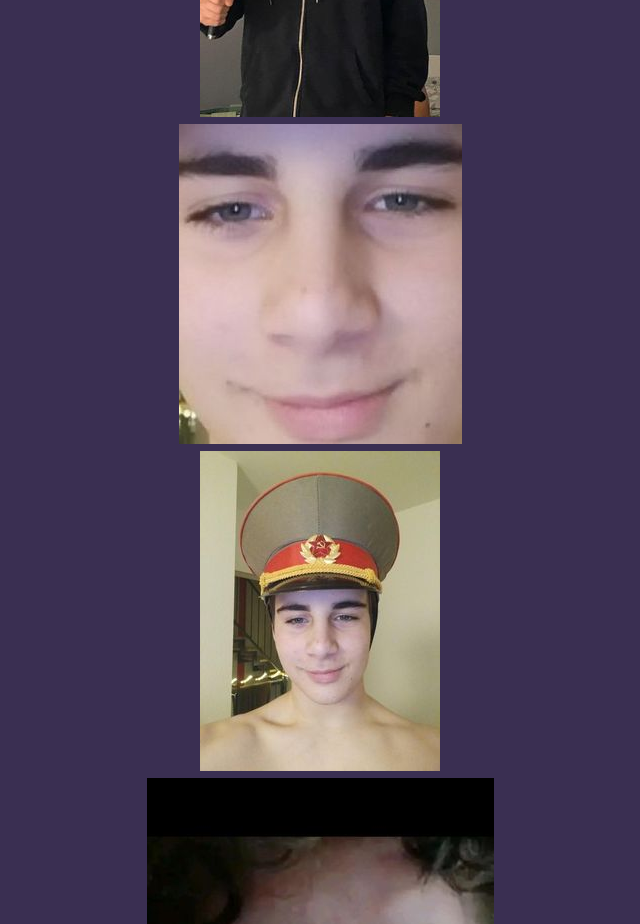
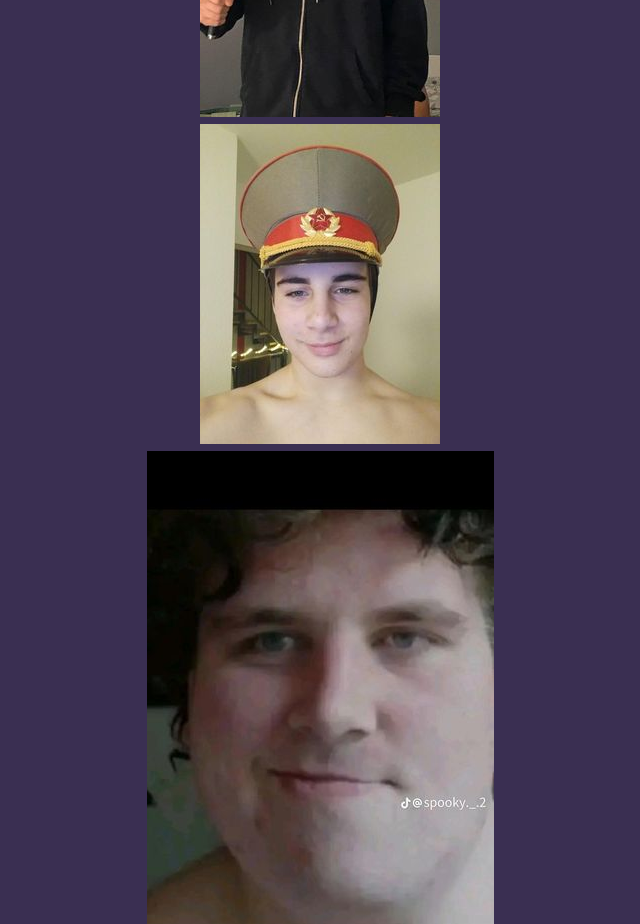
Before and after one commit to Gerrxt07/Gerrxt07.github.io, a plain HTML site: page memes.html in a window 1280 px wide. Shown: the part 2520-3444 px from the top of the page, without its empty margins (320-960 px from the left). Drawn offline with Linux system fonts and the light colour scheme.

Commit message:
Update memes.html

```diff
--- a/memes.html
+++ b/memes.html
@@ -22,7 +22,6 @@
     <center><img src="images/memes/Aaron.png"></center>
     <center><img src="images/memes/IMG_4903.jpg"></center>
     <center><img src="images/memes/aaron2.jpg"></center>
-    <center><img src="images/memes/Aaron3.jpg"></center>
     <center><img src="images/memes/Aaron4.jpg"></center>
     <center><img src="images/memes/Rainer1.jpg"></center>
     <center><img src="images/memes/Rainer2.jpg"></center>
```
